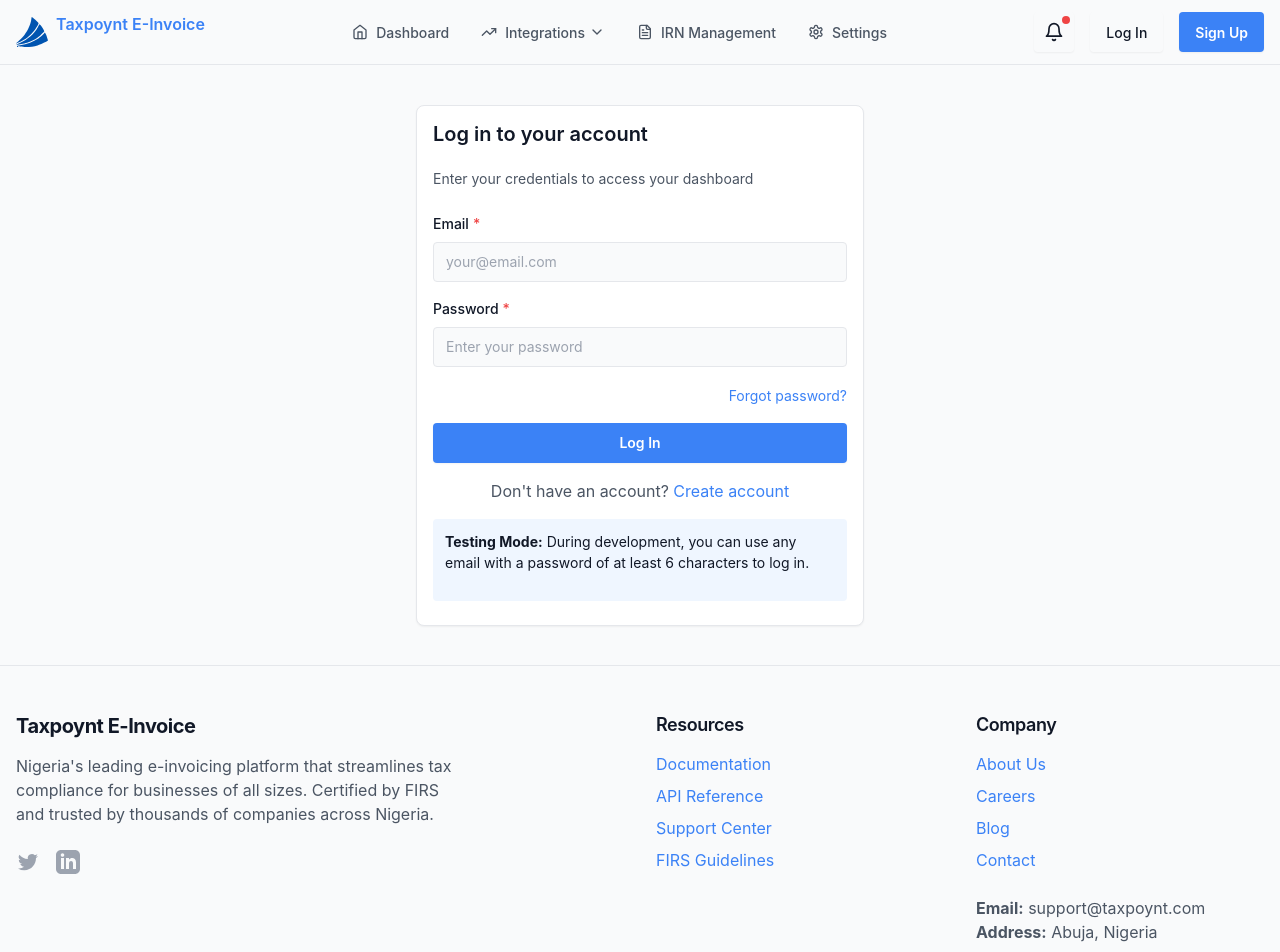
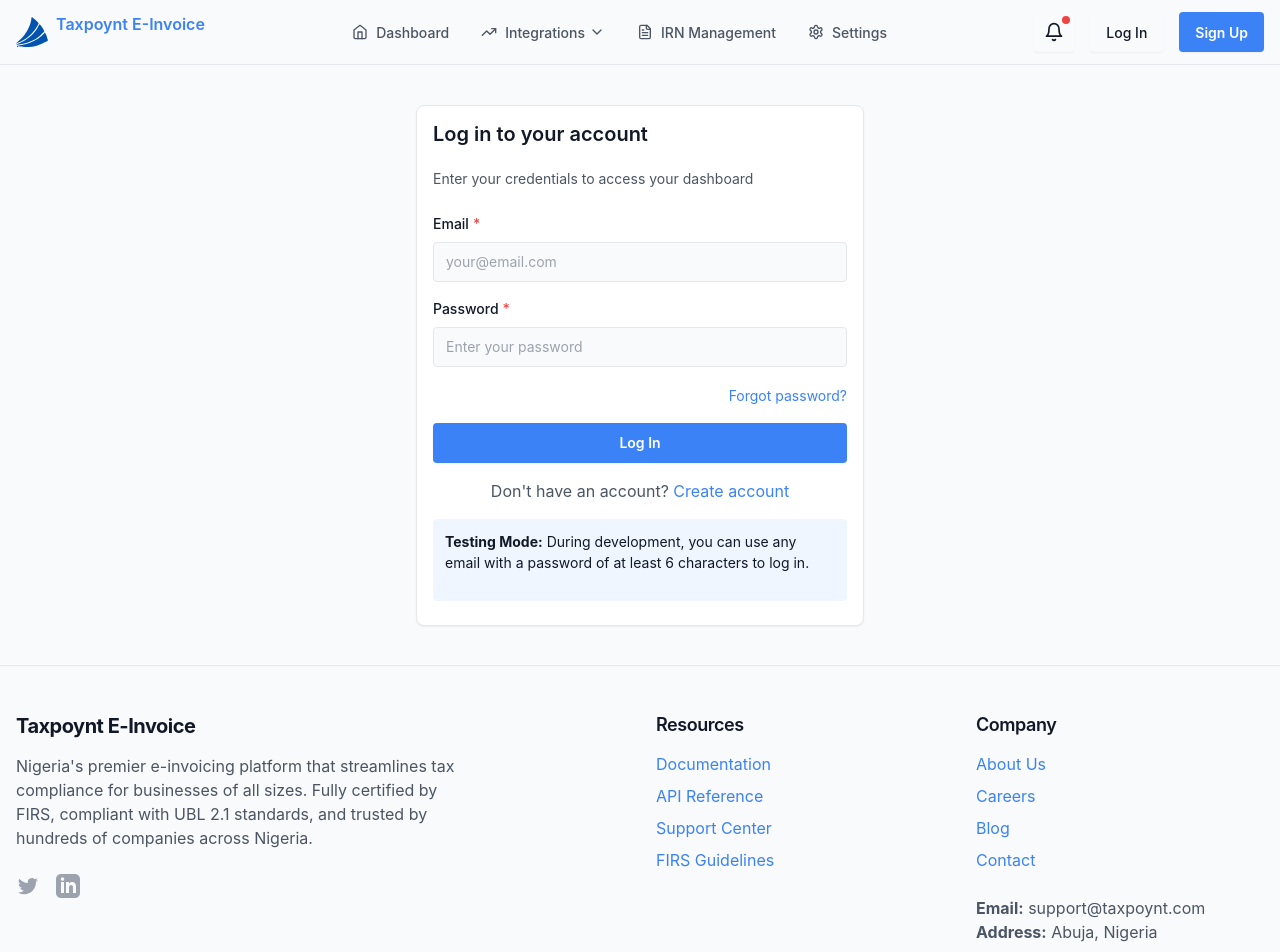
Before and after one commit to mukhtar-github/taxpoynt-eInvoice, a Next.js app in the folder frontend/: page /auth/login in a window 1280 px wide. Shown: the top 952 px of the page. Built offline with nearby package versions, Linux system fonts and the light colour scheme.

Commit message:
docs: update landing page description with UBL compliance and company metrics

```diff
--- a/frontend/components/layouts/MainLayout.tsx
+++ b/frontend/components/layouts/MainLayout.tsx
@@ -132,8 +132,8 @@ const MainLayout: React.FC<MainLayoutProps> = ({
                 <div className="md:col-span-2">
                   <Typography.Heading level="h3" className="text-xl font-bold mb-4">Taxpoynt E-Invoice</Typography.Heading>
                   <Typography.Text variant="secondary" className="max-w-md mb-6">
-                    Nigeria's leading e-invoicing platform that streamlines tax compliance for businesses of all sizes.
-                    Certified by FIRS and trusted by thousands of companies across Nigeria.
+                    Nigeria's premier e-invoicing platform that streamlines tax compliance for businesses of all sizes.
+                    Fully certified by FIRS, compliant with UBL 2.1 standards, and trusted by hundreds of companies across Nigeria.
                   </Typography.Text>
                   <div className="flex space-x-4">
                     <a href="#" aria-label="Twitter" className="text-gray-400 hover:text-primary">
```
